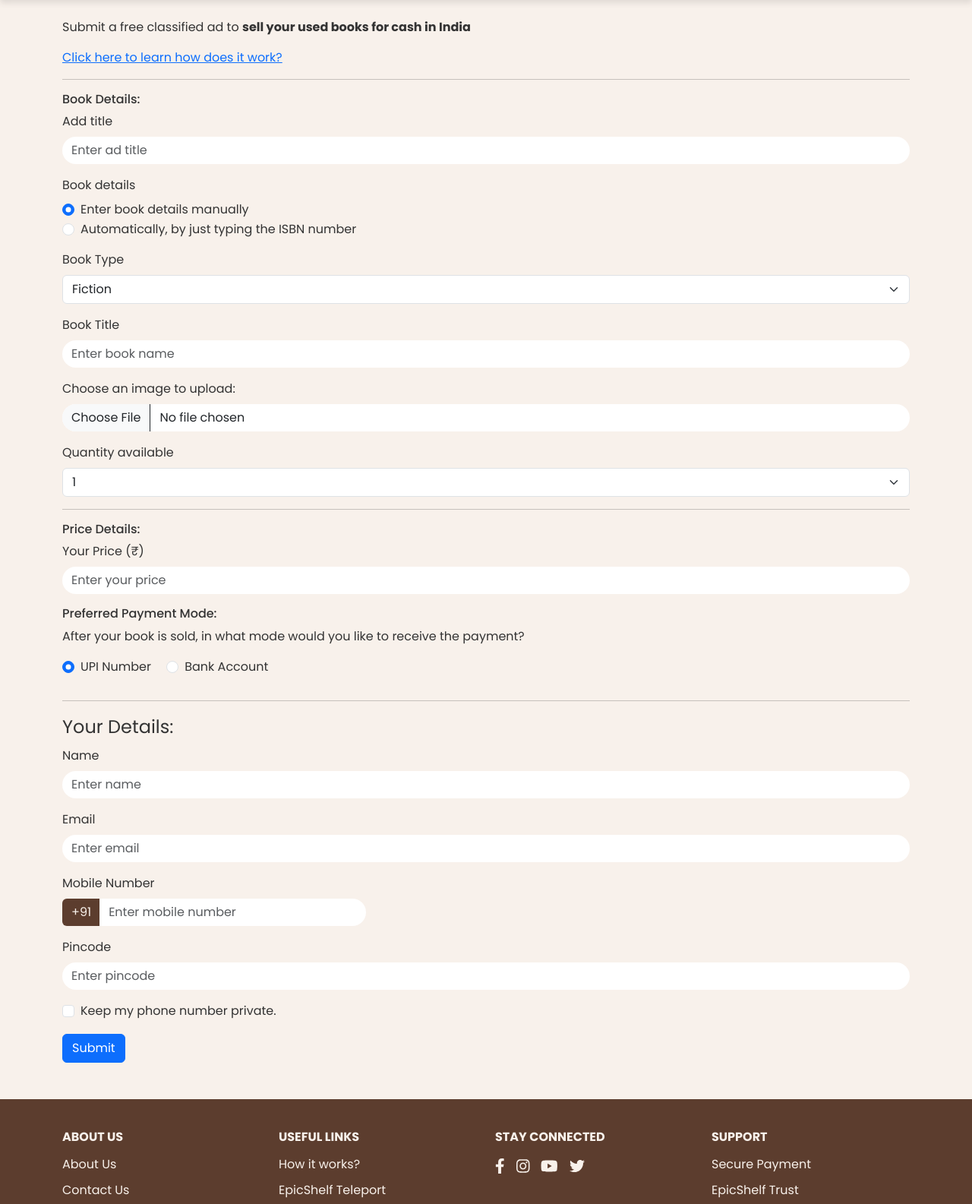
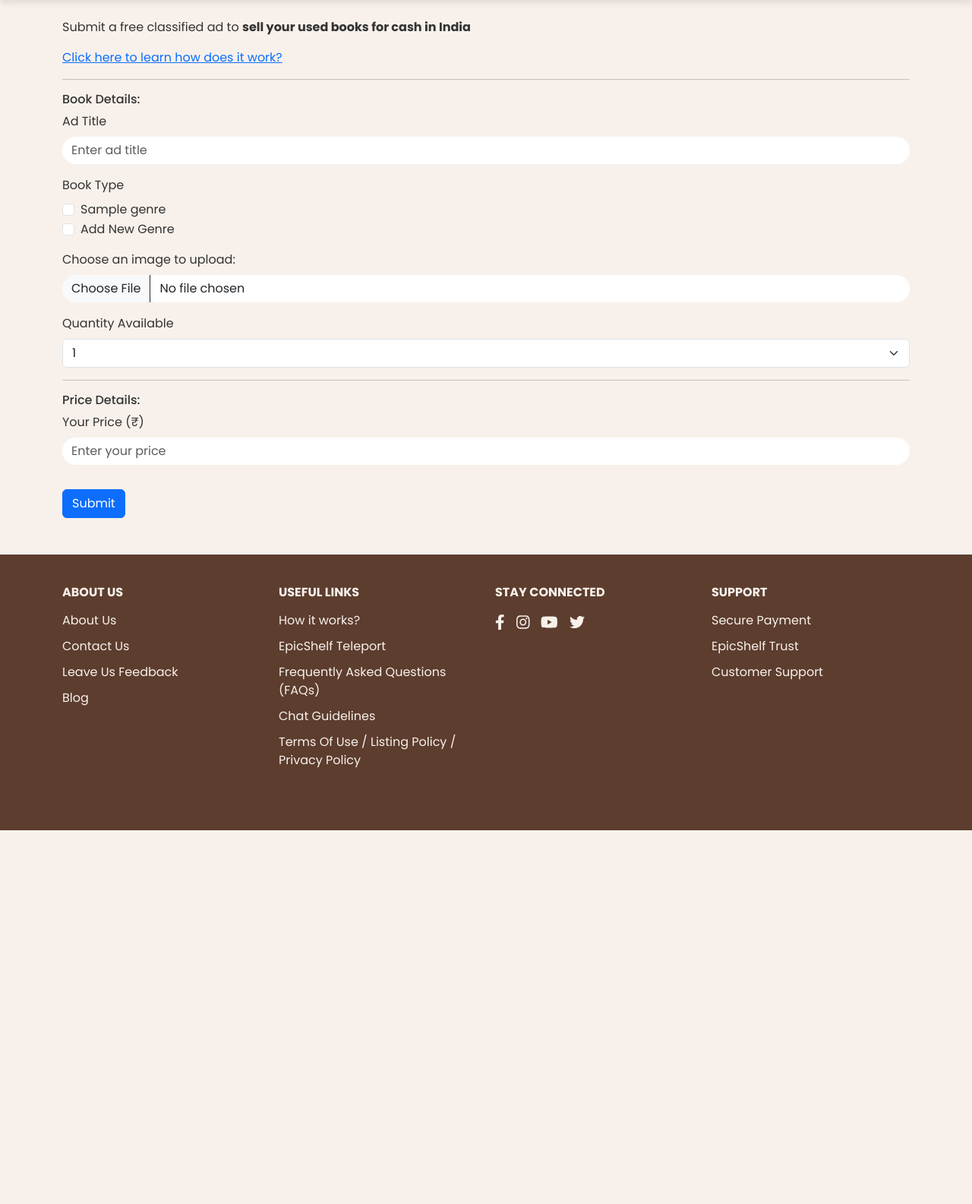
Before and after one commit to aadarshsenapati/EpicShelf, a PHP site: page /sell_books.php in a window 1280 px wide. Shown: the part 80-1665 px from the top of the page at 76% size. After the commit the page ends 1173 px from the top, so only its background shows below. Run offline with PHP 8.4, Linux system fonts and the light colour scheme; tables that the repository leaves empty or names only in its code hold one stand-in row (values such as "Sample post"); some web fonts are replaced.

Commit message:
Update sell_books.php

```diff
--- a/sell_books.php
+++ b/sell_books.php
@@ -9,170 +9,102 @@
 </head>
 <body>
     <?php
+    include('includes/connection.php');
     include('includes/header.php');
-include('includes/connection.php');
+    $_SESSION['seller_id'] = 1; // Assuming seller_id is set in the session for demonstration purposes
 
+    if ($_SERVER['REQUEST_METHOD'] === 'POST') {
+        $adTitle = $_POST['adTitle'];
+        $bookTypes = $_POST['bookType']; // Array of selected genres
+        $newGenre = $_POST['newGenre'] ?? null;
+        $quantity = $_POST['Quantity'] === 'More' ? $_POST['customQuantity'] : $_POST['Quantity'];
+        $price = $_POST['price'];
+        $image = $_FILES['image']['name'];
+        $seller_id = $_SESSION['seller_id']; // Assuming seller_id is stored in the session
 
-// Generate CSRF token
-if (empty($_SESSION['csrf_token'])) {
-    $_SESSION['csrf_token'] = bin2hex(random_bytes(32));
+        // Upload the image
+        $target_dir = "assets/"; // Save the image in the assets folder
+        $target_file = $target_dir . basename($image);
+        move_uploaded_file($_FILES['image']['tmp_name'], $target_file);
+
+        // Check if a new genre is provided
+        if (in_array('new', $bookTypes) && !empty($newGenre)) {
+            // Insert the new genre into the genres table
+            $stmt = $conn->prepare("INSERT INTO genres (name) VALUES (?)");
+            $stmt->bind_param("s", $newGenre);
+            $stmt->execute();
+            $newGenreId = $conn->insert_id; // Get the ID of the newly inserted genre
+            $bookTypes[] = $newGenreId; // Add the new genre ID to the selected genres
         }
 
-if ($_SERVER['REQUEST_METHOD'] == 'POST') {
-    // Validate CSRF token
-    if (!hash_equals($_SESSION['csrf_token'], $_POST['csrf_token'])) {
-        die("Invalid CSRF token");
+        // Determine stock status
+        $stock_status = $quantity > 0 ? 'In Stock' : 'Out of Stock';
+
+        // Insert the product into the products table
+        $stmt = $conn->prepare("INSERT INTO products (name, price, image, stock_status, quantity, seller_id) VALUES (?, ?, ?, ?, ?, ?)");
+        $stmt->bind_param("sdssii", $adTitle, $price, $target_file, $stock_status, $quantity, $seller_id);
+        $stmt->execute();
+        $product_id = $conn->insert_id; // Get the ID of the newly inserted product
+
+        // Link the product to the selected genres in the product_genres table
+        foreach ($bookTypes as $genre_id) {
+            $stmt = $conn->prepare("INSERT INTO product_genres (product_id, genre_id) VALUES (?, ?)");
+            $stmt->bind_param("ii", $product_id, $genre_id);
+            $stmt->execute();
         }
 
-    // Collect and validate form data
-    $adTitle = trim($_POST['adTitle']);
-    $bookEntryType = $_POST['bookEntry'] ?? 'manual';
-    $bookType = $bookEntryType === 'manual' ? trim($_POST['bookType']) : trim($_POST['bookTypeAfter']);
-    $bookTitle = $bookEntryType === 'manual' ? trim($_POST['bookTitle']) : trim($_POST['bookTitleAfter']);
-    $isbn = trim($_POST['isbn'] ?? null);
-    $quantity = $_POST['Quantity'] === 'More' ? intval($_POST['customQuantity']) : intval($_POST['Quantity']);
-    $price = floatval($_POST['price']);
-    $paymentMode = isset($_POST['upi']) ? 'UPI' : 'Bank';
-    $name = trim($_POST['name']);
-    $email = filter_var($_POST['email'], FILTER_VALIDATE_EMAIL);
-    $mobile = preg_match('/^[0-9]{10}$/', $_POST['mobile']) ? $_POST['mobile'] : null;
-    $pincode = preg_match('/^[0-9]{6}$/', $_POST['pincode']) ? $_POST['pincode'] : null;
-    $keepPrivate = isset($_POST['keepPrivate']) ? 1 : 0;
+        // Link the product to the seller in the seller_products table
+        $stmt = $conn->prepare("INSERT INTO seller_products (product_id, seller_id) VALUES (?, ?)");
+        $stmt->bind_param("ii", $product_id, $seller_id);
+        $stmt->execute();
 
-    if (!$email || !$mobile || !$pincode) {
-        die("Invalid input data");
-    }
-
-    // Handle image upload
-    $image = $_FILES['image']['name'] ?? '';
-    $tmp = $_FILES['image']['tmp_name'] ?? '';
-    $uploadPath = "uploads/" . basename($image);
-    $allowedTypes = ['image/jpeg', 'image/png', 'image/gif'];
-
-    if (!empty($tmp)) {
-        $fileType = mime_content_type($tmp);
-        if (!in_array($fileType, $allowedTypes)) {
-            die("Invalid file type. Only JPG, PNG, and GIF are allowed.");
-        }
-        if (!move_uploaded_file($tmp, $uploadPath)) {
-            die("Failed to upload image.");
-        }
-    }
-
-    // Insert product into products table
-    $stockStatus = $quantity > 0 ? 'In Stock' : 'Out of Stock';
-    $sqlProduct = "INSERT INTO products (name, price, image, stock_status, quantity)
-                   VALUES (?, ?, ?, ?, ?)";
-    $stmt = $conn->prepare($sqlProduct);
-    $stmt->bind_param("sdssi", $bookTitle, $price, $image, $stockStatus, $quantity);
-    if (!$stmt->execute()) {
-        die("Failed to insert product: " . $stmt->error);
-    }
-    $productId = $stmt->insert_id;
-
-    // Check if genre exists in genres table
-    $sqlGenre = "SELECT id FROM genres WHERE name = ?";
-    $stmt = $conn->prepare($sqlGenre);
-    $stmt->bind_param("s", $bookType);
-    $stmt->execute();
-    $genreResult = $stmt->get_result();
-
-    if ($genreResult->num_rows > 0) {
-        $row = $genreResult->fetch_assoc();
-        $genreId = $row['id'];
-    } else {
-        // Insert new genre into genres table
-        $sqlInsertGenre = "INSERT INTO genres (name) VALUES (?)";
-        $stmt = $conn->prepare($sqlInsertGenre);
-        $stmt->bind_param("s", $bookType);
-        if (!$stmt->execute()) {
-            die("Failed to insert genre: " . $stmt->error);
-        }
-        $genreId = $stmt->insert_id;
-    }
-
-    // Insert into product_genres table
-    $sqlProductGenre = "INSERT INTO product_genres (product_id, genre_id) VALUES (?, ?)";
-    $stmt = $conn->prepare($sqlProductGenre);
-    $stmt->bind_param("ii", $productId, $genreId);
-    if (!$stmt->execute()) {
-        die("Failed to insert product genre: " . $stmt->error);
-    }
-
-    echo "<div class='alert alert-success text-center'>Book ad submitted successfully!</div>";
+        echo "<script>alert('Book added successfully!'); window.location.href = 'sell_books.php';</script>";
     }
     ?>
-
     <div class="container mt-4 mb-5">
-    <form id="sellBookForm" method="POST" action="sell_books.php" enctype="multipart/form-data">
-        <input type="hidden" name="csrf_token" value="<?php echo $_SESSION['csrf_token']; ?>">
         <p>Submit a free classified ad to <b>sell your used books for cash in India</b></p>
         <a href="#">Click here to learn how does it work?</a>
         <hr>
+        <form id="sellBookForm" method="POST" enctype="multipart/form-data">
             <h6>Book Details:</h6>
             <div class="mb-3">
-            <label for="adTitle" class="form-label">Add title</label>
-            <input type="text" id="adTitle" name="adTitle" class="form-control" placeholder="Enter ad title">
+                <label for="adTitle" class="form-label">Ad Title</label>
+                <input type="text" id="adTitle" name="adTitle" class="form-control" placeholder="Enter ad title" required>
             </div>
 
-        <label class="form-label">Book details</label>
-        <div class="form-check">
-            <input class="form-check-input" type="radio" name="bookEntry" id="manualEntry" checked onclick="toggleBookDetails()">
-            <label class="form-check-label" for="manualEntry">
-                Enter book details manually
-            </label>
-        </div>
-        <div class="form-check mb-3">
-            <input class="form-check-input" type="radio" name="bookEntry" id="isbnEntry" onclick="toggleBookDetails()">
-            <label class="form-check-label" for="isbnEntry">
-                Automatically, by just typing the ISBN number
-            </label>
-        </div>
-
-        <div id="manualDetails">
             <div class="mb-3">
                 <label for="bookType" class="form-label">Book Type</label>
-                <select id="bookType" name="bookType" class="form-select">
-                    <option value="fiction">Fiction</option>
-                    <option value="non-fiction">Non-Fiction</option>
-                    <option value="educational">Educational</option>
-                    <option value="other">Other</option>
-                </select>
+                <div id="bookType">
+                    <?php
+                    // Fetch all genres from the genres table
+                    $query = "SELECT * FROM genres";
+                    $result = $conn->query($query);
+                    while ($row = $result->fetch_assoc()) {
+                        echo "<div class='form-check'>
+                                <input class='form-check-input' type='checkbox' name='bookType[]' id='genre_{$row['id']}' value='" . htmlspecialchars($row['id']) . "'>
+                                <label class='form-check-label' for='genre_{$row['id']}'>" . htmlspecialchars($row['name']) . "</label>
+                              </div>";
+                    }
+                    ?>
+                    <div class="form-check">
+                        <input class="form-check-input" type="checkbox" name="bookType[]" id="newGenreOption" value="new">
+                        <label class="form-check-label" for="newGenreOption">Add New Genre</label>
                     </div>
-            <div class="mb-3">
-                <label for="bookTitle" class="form-label">Book Title</label>
-                <input type="text" id="bookTitle" name="bookTitle" class="form-control" placeholder="Enter book name">
                 </div>
             </div>
 
-        <div id="isbnDetails" style="display: none;">
-            <div class="mb-3">
-                <label for="isbn" class="form-label">ISBN</label>
-                <input type="text" id="isbn" name="isbn" class="form-control" placeholder="Enter 13-digit ISBN number">
-            </div>
-            <button type="button" id="getBookDetails" class="btn btn-primary mb-3">Get Book Details</button>
-            <div class="mb-3">
-                <label for="bookTypeAfter" class="form-label">Book Type</label>
-                <select id="bookTypeAfter" name="bookTypeAfter" class="form-select">
-                    <option value="fiction">Fiction</option>
-                    <option value="non-fiction">Non-Fiction</option>
-                    <option value="educational">Educational</option>
-                    <option value="other">Other</option>
-                </select>
-            </div>
-            <div class="mb-3">
-                <label for="bookTitleAfter" class="form-label">Book Title</label>
-                <input type="text" id="bookTitleAfter" name="bookTitleAfter" class="form-control" placeholder="Enter book name">
-            </div>
+            <div class="mb-3" id="newGenreField" style="display: none;">
+                <label for="newGenre" class="form-label">New Genre</label>
+                <input type="text" id="newGenre" name="newGenre" class="form-control" placeholder="Enter new genre">
             </div>
 
             <div class="mb-3">
                 <label for="imageUpload" class="form-label">Choose an image to upload:</label>
-            <input type="file" id="imageUpload" name="image" accept="image/*" class="form-control">
+                <input type="file" id="imageUpload" name="image" accept="image/*" class="form-control" required>
             </div>
 
             <div class="mb-3">
-            <label for="Quantity" class="form-label">Quantity available</label>
+                <label for="Quantity" class="form-label">Quantity Available</label>
                 <select id="Quantity" name="Quantity" class="form-select" onchange="toggleQuantityInput()">
                     <option value="1">1</option>
                     <option value="2">2</option>
@@ -189,59 +121,35 @@
             <h6>Price Details:</h6>
             <div class="mb-3">
                 <label for="price" class="form-label">Your Price (₹)</label>
-            <input type="text" id="price" name="price" class="form-control" placeholder="Enter your price">
+                <input type="text" id="price" name="price" class="form-control" placeholder="Enter your price" required>
             </div>
-
-        <h6>Preferred Payment Mode:</h6>
-        <p>After your book is sold, in what mode would you like to receive the payment?</p>
-        <div class="form-check form-check-inline">
-            <input class="form-check-input" type="radio" name="paymentMode" id="upi" checked>
-            <label class="form-check-label" for="upi">UPI Number</label>
-        </div>
-        <div class="form-check form-check-inline mb-3">
-            <input class="form-check-input" type="radio" name="paymentMode" id="bank">
-            <label class="form-check-label" for="bank">Bank Account</label>
-        </div>
-        <hr>
-        <fieldset>
-            <legend>Your Details:</legend>
-            <div class="mb-3">
-                <label for="name" class="form-label">Name</label>
-                <input type="text" id="name" name="name" class="form-control" placeholder="Enter name">
-            </div>
-
-            <div class="mb-3">
-                <label for="email" class="form-label">Email</label>
-                <input type="email" id="email" name="email" class="form-control" placeholder="Enter email">
-            </div>
-
-            <div class="mb-3">
-                <label for="mobile" class="form-label">Mobile Number</label>
-                <div class="input-group">
-                    <span class="input-group-text">+91</span>
-                    <input type="text" id="mobile" name="mobile" class="form-control" placeholder="Enter mobile number">
-                </div>
-            </div>
-
-            <div class="mb-3">
-                <label for="pincode" class="form-label">Pincode</label>
-                <input type="text" id="pincode" name="pincode" class="form-control" placeholder="Enter pincode">
-            </div>
-
-            <div class="form-check">
-                <input class="form-check-input" type="checkbox" id="keepPrivate" name="keepPrivate">
-                <label class="form-check-label" for="keepPrivate">
-                    Keep my phone number private.
-                </label>
-            </div>
-        </fieldset>
 
             <button type="submit" class="btn btn-primary mt-3">Submit</button>
         </form>
     </div>
-
     <?php include('includes/footer.php'); ?>
     <script src="https://cdn.jsdelivr.net/npm/bootstrap@5.3.0/dist/js/bootstrap.bundle.min.js"></script>
-<script src="js/sell_books.js"></script>
+    <script>
+        document.querySelectorAll('input[name="bookType[]"]').forEach(checkbox => {
+            checkbox.addEventListener('change', function () {
+                const newGenreField = document.getElementById('newGenreField');
+                if (this.id === 'newGenreOption' && this.checked) {
+                    newGenreField.style.display = 'block';
+                } else if (this.id === 'newGenreOption' && !this.checked) {
+                    newGenreField.style.display = 'none';
+                }
+            });
+        });
+
+        function toggleQuantityInput() {
+            const quantitySelect = document.getElementById('Quantity');
+            const customQuantityInput = document.getElementById('customQuantity');
+            if (quantitySelect.value === 'More') {
+                customQuantityInput.style.display = 'block';
+            } else {
+                customQuantityInput.style.display = 'none';
+            }
+        }
+    </script>
 </body>
 </html>
```
Lines whose indentation alone changed are shown as unchanged.
